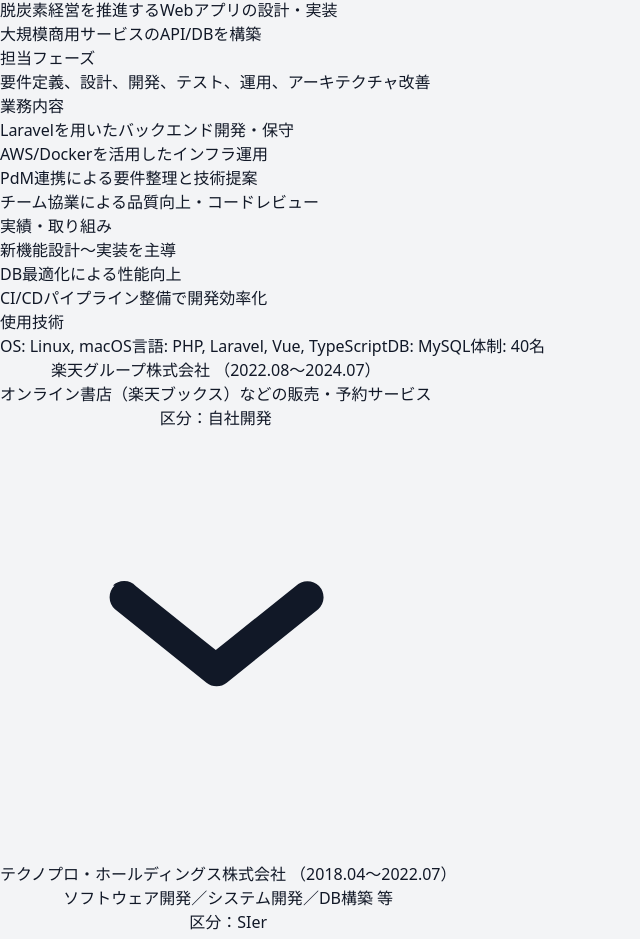
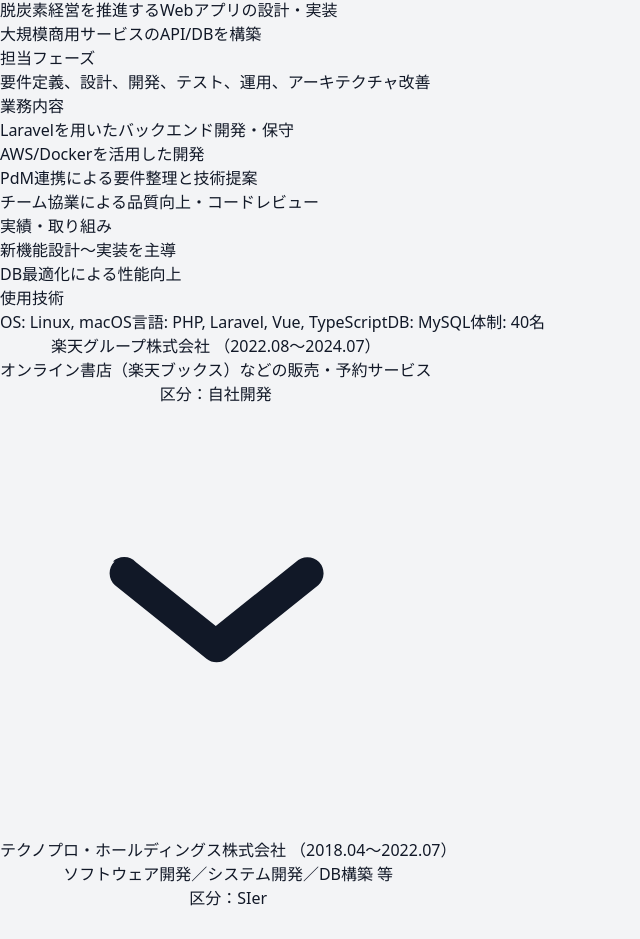
Before and after one commit to JangsuKim/resume, a Vue app in the folder site/: page /career in a window 1280 px wide. Shown: the part 1392-2331 px from the top of the page, without its empty margins (0-640 px from the left). Built offline with nearby package versions, Linux system fonts and the light colour scheme.

Commit message:
modify contents

```diff
--- a/site/src/data/career.ts
+++ b/site/src/data/career.ts
@@ -42,14 +42,13 @@
         phases: ['要件定義', '設計', '開発', 'テスト', '運用', 'アーキテクチャ改善'],
         responsibilities: [
           'Laravelを用いたバックエンド開発・保守',
-          'AWS/Dockerを活用したインフラ運用',
+          'AWS/Dockerを活用した開発',
           'PdM連携による要件整理と技術提案',
           'チーム協業による品質向上・コードレビュー'
         ],
         achievements: [
           '新機能設計〜実装を主導',
-          'DB最適化による性能向上',
-          'CI/CDパイプライン整備で開発効率化'
+          'DB最適化による性能向上'
         ],
         tech: {
           os: ['Linux', 'macOS'],
```
